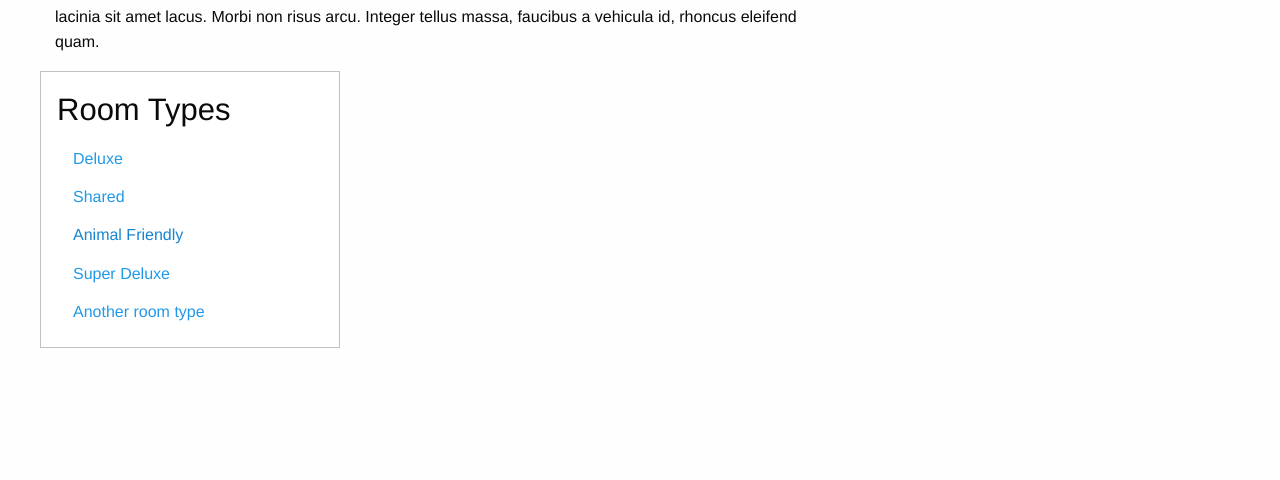
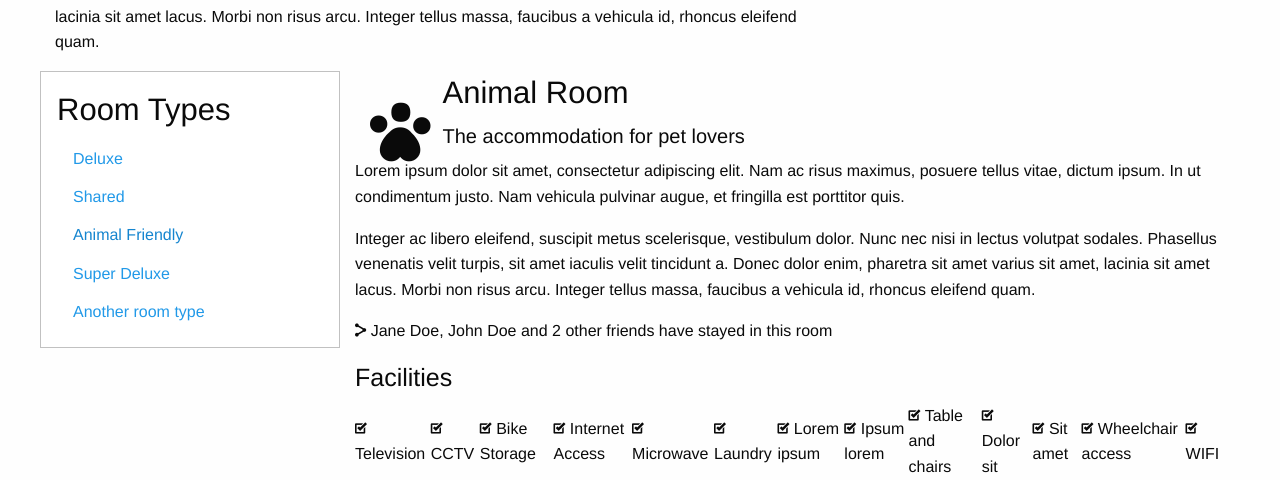
Before and after one commit to katylouise/find-a-room, a plain HTML site: page index.html in a window 1280 px wide. Both pictures are taken after a click on the link "Animal Friendly". Shown: the part 407-887 px from the top of the page. Before the commit the page ends 800 px from the top, so only its background shows below. Drawn offline with Linux system fonts and the light colour scheme.

Commit message:
Added animal room description and javascript for accessing it

```diff
--- a/css/style.css
+++ b/css/style.css
@@ -0,0 +1,17 @@
+.room-description {
+  display: none;
+}
+
+.paw {
+  height: 85px;
+}
+
+.fi-paw {
+  font-size: 64pt;
+  margin-right: 10px;
+  vertical-align: top;
+}
+
+.facilities {
+  list-style-type: none;
+}
--- a/index.html
+++ b/index.html
@@ -51,15 +51,43 @@
       <div class="large-3 small-6 callout columns">
         <h3>Room Types</h3>
         <ul class="menu vertical small-dropdown">
-          <li><a href="#">Deluxe</a>
-          <li><a href="#">Shared</a>
-          <li><a href="#">Animal Friendly</a>
-          <li><a href="#">Super Deluxe</a>
-          <li><a href="#">Another room type</a>
+          <li><a class="deluxe-link" href="#">Deluxe</a>
+          <li><a class="shared-link" href="#">Shared</a>
+          <li><a class="animal-link" href="#">Animal Friendly</a>
+          <li><a class="super-deluxe-link" href="#">Super Deluxe</a>
+          <li><a class="other" href="#">Another room type</a>
         </ul>
       </div>
-      <div class="large-9 small-6 columns">
-      <!--partials for room descriptions -->
+      <div class="room-description large-9 small-6 columns">
+        <div class="paw large-1 column">
+          <i class="fi-paw"></i>
+        </div>
+        <div class="large-11 small-5 column">
+          <h3>Animal Room</h3>
+          <h5>The accommodation for pet lovers</h5>
+        </div>
+        <p>Lorem ipsum dolor sit amet, consectetur adipiscing elit. Nam ac risus maximus, posuere tellus vitae, dictum ipsum. In ut condimentum justo. Nam vehicula pulvinar augue, et fringilla est porttitor quis. </p>
+        <p>Integer ac libero eleifend, suscipit metus scelerisque, vestibulum dolor. Nunc nec nisi in lectus volutpat sodales. Phasellus venenatis velit turpis, sit amet iaculis velit tincidunt a. Donec dolor enim, pharetra sit amet varius sit amet, lacinia sit amet lacus. Morbi non risus arcu. Integer tellus massa, faucibus a vehicula id, rhoncus eleifend quam.</p>
+        <p class="friends">
+            <i class="fi-share"></i> <span class="friend-info">Jane Doe, John Doe and 2 other friends have stayed in this room</span>
+        </p>
+        <h4>Facilities</h4>
+          <ul class="facilities menu expanded">
+            <li><i class="fi-checkbox"></i> Television</li>
+            <li><i class="fi-checkbox"></i> CCTV</li>
+            <li><i class="fi-checkbox"></i> Bike Storage</li>
+            <li><i class="fi-checkbox"></i> Internet Access</li>
+            <li><i class="fi-checkbox"></i> Microwave</li>
+            <li><i class="fi-checkbox"></i> Laundry</li>
+            <li><i class="fi-checkbox"></i> Lorem ipsum</li>
+            <li><i class="fi-checkbox"></i> Ipsum lorem</li>
+            <li><i class="fi-checkbox"></i> Table and chairs</li>
+            <li><i class="fi-checkbox"></i> Dolor sit</li>
+            <li><i class="fi-checkbox"></i> Sit amet</li>
+            <li><i class="fi-checkbox"></i> Wheelchair access</li>
+            <li><i class="fi-checkbox"></i> WIFI</li>
+          </ul>
+
       </div>
     </div>
 
--- a/js/app.js
+++ b/js/app.js
@@ -1 +1,6 @@
 $(document).foundation();
+$(document).ready(function() {
+  $('.animal-link').click(function() {
+    $('.room-description').show();
+  });
+});
```
Also changed, not shown: animal-room.html (added).
